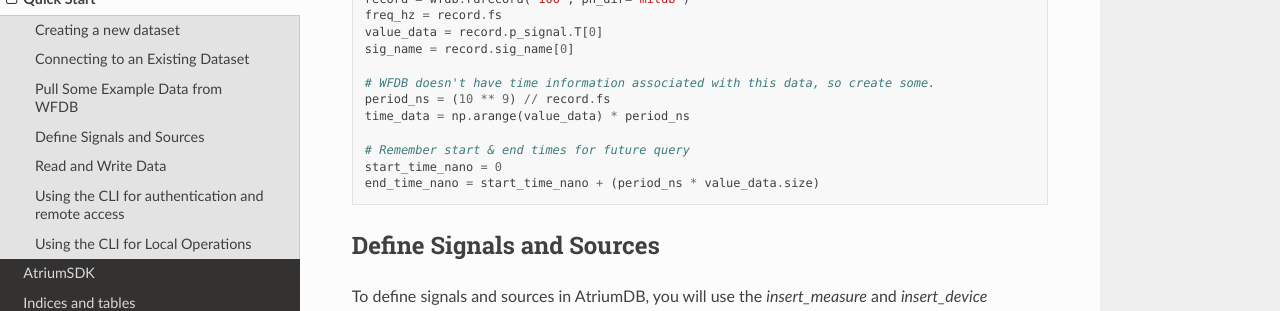
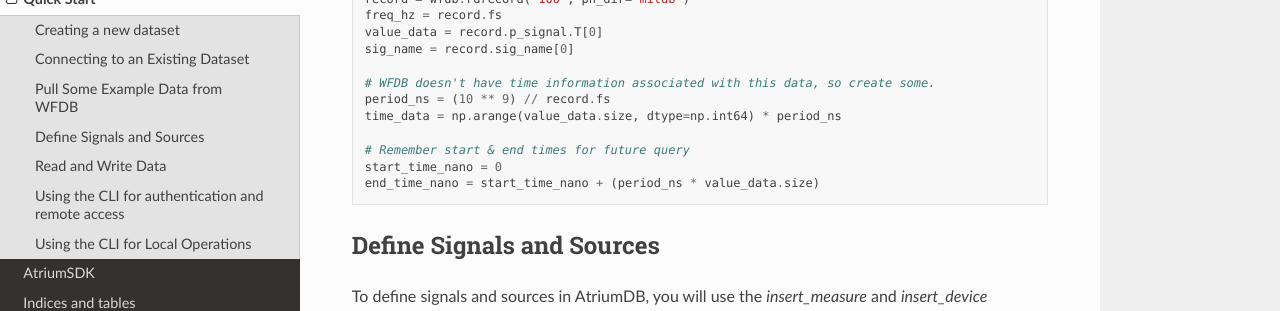
Before and after one commit to LaussenLabs/atriumdb, a Sphinx documentation site: the page built from sdk/docs/source/quickstart.rst, in a window 1280 px wide and 900 px high, scrolled down 1374 px. Shown: the part 151-462 px from the top of the window. Built offline with Sphinx 7.4.7 and the Read the Docs theme 2.0.0, drawn with Linux system fonts in a browser that asks for light colours.

Commit message:
Fix quickstart.rst demo bug

```diff
--- a/sdk/docs/source/quickstart.rst
+++ b/sdk/docs/source/quickstart.rst
@@ -80,7 +80,7 @@
 
     # WFDB doesn't have time information associated with this data, so create some.
     period_ns = (10 ** 9) // record.fs
-    time_data = np.arange(value_data) * period_ns
+    time_data = np.arange(value_data.size, dtype=np.int64) * period_ns
 
     # Remember start & end times for future query
     start_time_nano = 0
```
